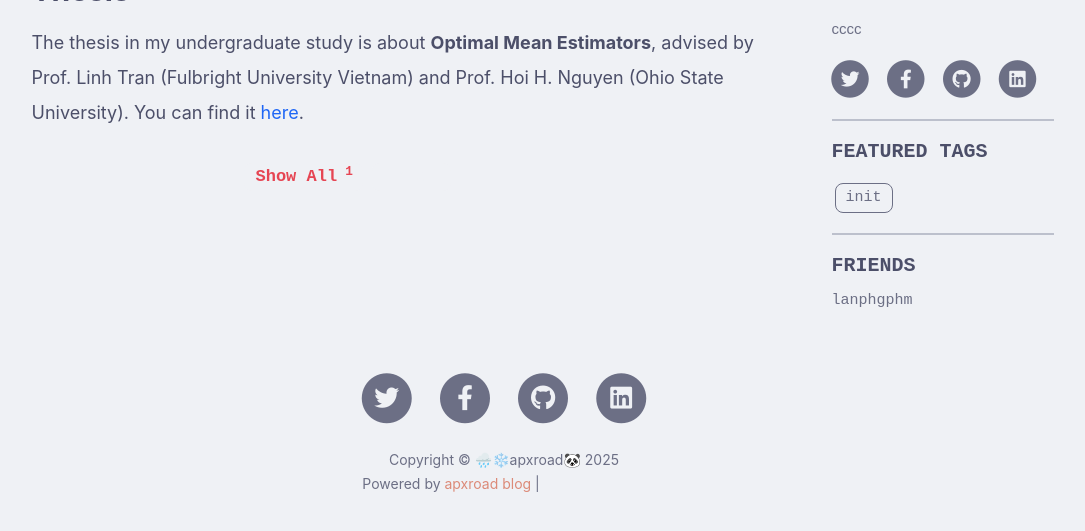
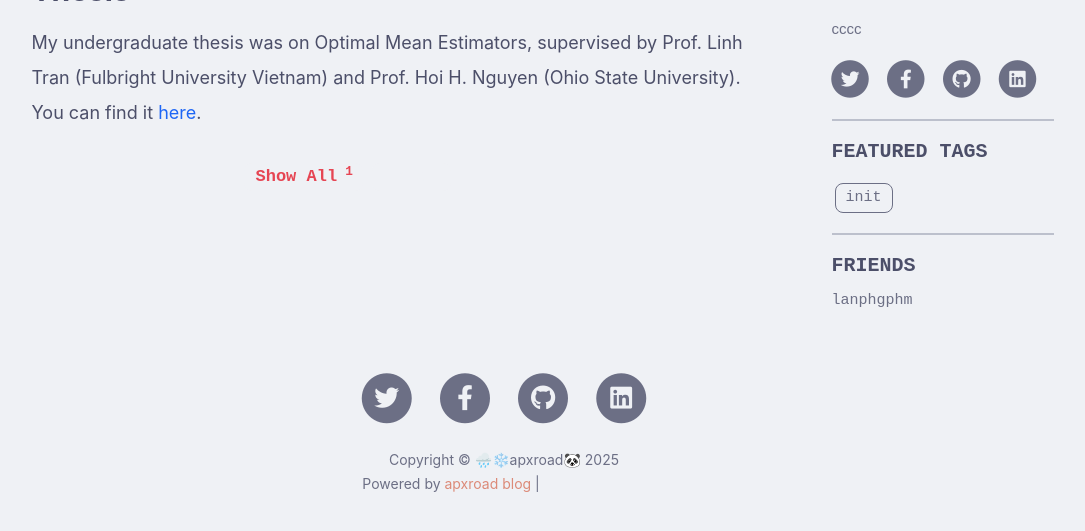
Before and after one commit to apxroad/apxroad.github.io, a Jekyll site: the page built from research.html, in a window 1280 px wide, cut to the strip 689-1250 px from the top of the page. Shown: the top 531 px of the strip, without its empty margins (136-1221 px from the left). Built offline with Jekyll 4.4.1, drawn with Linux system fonts in a browser that asks for light colours; comment, search, counter and statistics services are not loaded; grey boxes are pictures that could not be loaded.

Commit message:
add some fixing

```diff
--- a/_includes/research/en.md
+++ b/_includes/research/en.md
@@ -3,4 +3,4 @@ Loading..
 
 # Undergraduate
 ## Thesis
- The thesis in my undergraduate study is about **Optimal Mean Estimators**, advised by Prof. Linh Tran (Fulbright University Vietnam) and Prof. Hoi H. Nguyen (Ohio State University). You can find it [here]({{ site.baseurl }}/assets/Công Thành - FUV Thesis - Optimal Mean Estimators - Final Submission.pdf).
+ My undergraduate thesis was on Optimal Mean Estimators, supervised by Prof. Linh Tran (Fulbright University Vietnam) and Prof. Hoi H. Nguyen (Ohio State University). You can find it [here]({{ site.baseurl }}/assets/Công Thành - FUV Thesis - Optimal Mean Estimators - Final Submission.pdf).
```
